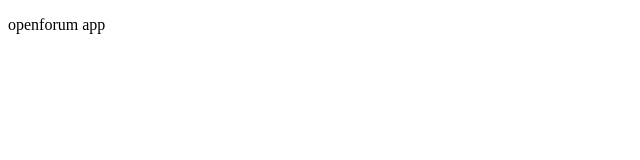
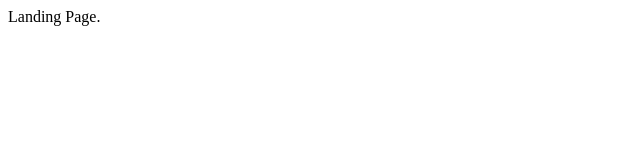
Before and after one commit to bryryann/openforum, a React (Vite) app in the folder frontend/: page / in a window 1280 px wide. Shown: the top 160 px of the page, without its empty margins (0-640 px from the left). Built offline with nearby package versions, Linux system fonts and the light colour scheme.

Commit message:
[lib] Added and configured React Router

```diff
--- a/frontend/package.json
+++ b/frontend/package.json
@@ -11,7 +11,8 @@
   },
   "dependencies": {
     "react": "^19.0.0",
-    "react-dom": "^19.0.0"
+    "react-dom": "^19.0.0",
+    "react-router-dom": "^7.3.0"
   },
   "devDependencies": {
     "@eslint/js": "^9.21.0",
--- a/frontend/src/App.tsx
+++ b/frontend/src/App.tsx
@@ -1,9 +1,11 @@
-import './App.css'
+import { RouterProvider } from 'react-router-dom';
+import { router } from './config/router';
+import './App.css';
 
 function App() {
   return (
-    <p>openforum app</p>
-  )
+    <RouterProvider router={router} />
+  );
 }
 
 export default App
--- /dev/null
+++ b/frontend/src/config/router.ts
@@ -0,0 +1,9 @@
+import { createBrowserRouter } from "react-router-dom";
+import LandingPage from '../pages/Landing';
+
+export const router = createBrowserRouter([
+    {
+        path: '/',
+        Component: LandingPage,
+    },
+]);
--- a/frontend/src/index.css
+++ b/frontend/src/index.css
@@ -0,0 +1,6 @@
+:root {
+    --background-color: #0a0903;
+    --primary-color: #ffc100;
+    --primary-accent: #ff8200;
+    --light-color: #ffeaae;
+}
--- /dev/null
+++ b/frontend/src/pages/Landing/LandingPage.tsx
@@ -0,0 +1,11 @@
+import './style.css';
+
+const LandingPage: React.FC = () => {
+    return (
+        <div id='landing'>
+            Landing Page.
+        </div>
+    );
+}
+
+export default LandingPage;
--- /dev/null
+++ b/frontend/src/pages/Landing/index.ts
@@ -0,0 +1,3 @@
+import LandingPage from "./LandingPage";
+
+export default LandingPage;
```
Also changed, not shown: frontend/src/pages/Landing/style.css (added), 1 other file (tests, documents, lock files or other folders).
